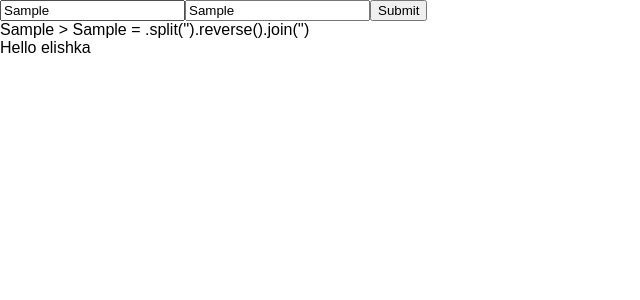
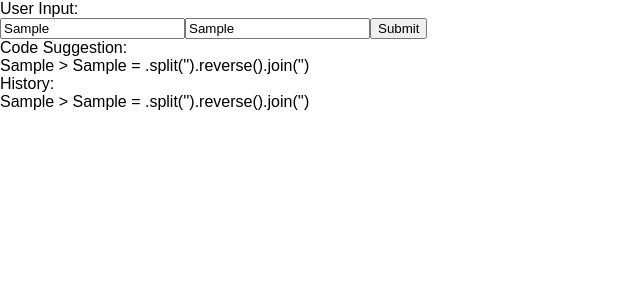
Before and after one commit to laythq/Array-Of-Sunshine, a React (Create React App) app: page / in a window 1280 px wide. Both pictures are taken after typing "Sample", "Sample" into the empty fields and a click on the input "Submit". Shown: the top 300 px of the page, without its empty margins (0-640 px from the left). Built offline with nearby package versions, Linux system fonts and the light colour scheme.

Commit message:
VIEW Add history which prints code suggestions in reverse

```diff
--- a/src/App.jsx
+++ b/src/App.jsx
@@ -1,19 +1,32 @@
 import React, { Component } from 'react';
 import {change} from './placeholder_model_EF';
 
-// playing with creating a history, ignore for now
 class History extends React.Component {
   constructor(props) {
     super(props);
+    this.state = {
+      history: props.suggestions
+    }
   }
 
   render(){
+    const list = this.listHistory()
     return(
-      <div>Hello {this.props.name}</div>
+      <div>{list}</div>
     )
   }
+
+  listHistory() {
+    const items = this.state.history.reverse()
+    const listItems = items.map((item, index) =>
+      <div key={index}>
+        {item}
+      </div>
+    )
+    return listItems
+  }
+
 }
-// -----------------------------------------------
 
 function CodeSuggestion(props) {
   return (
@@ -27,7 +40,8 @@ class InputForm extends React.Component {
     this.state = {
       input: 'input',
       output: 'output',
-      code: 'code'
+      code: 'code',
+      suggestions: []
     };
 
     this.handleChange = this.handleChange.bind(this);
@@ -43,11 +57,17 @@ class InputForm extends React.Component {
   }
 
   handleSubmit(event) {
-    const code = change(this.state.input, this.state.output)
+    event.preventDefault();
+    let code = change(this.state.input, this.state.output)
     this.setState({
       code: code
     })
-    event.preventDefault();
+    this.storeSuggestion(code);
+  }
+
+  storeSuggestion(code) {
+    let suggestion = <div>{this.state.input} > {this.state.output} = {code}</div>
+    this.state.suggestions.push(suggestion)
   }
 
   renderCodeSuggestion() {
@@ -60,24 +80,24 @@ class InputForm extends React.Component {
     )
   }
 
-  // playing with creating a history, ignore for now
   renderHistory(){
     return (
-      <History name="elishka" />
+      <History suggestions={this.state.suggestions} />
     )
   }
-  // -----------------------------------------------
 
   render() {
     return (
       <div>
+        User Input:
         <form onSubmit={this.handleSubmit}>
           <input name="input" type="text" onChange={this.handleChange} />
           <input name="output" type="text" onChange={this.handleChange} />
           <input type="submit" value="Submit" />
         </form>
+        Code Suggestion:
         {this.renderCodeSuggestion()}
-        {/* playing with creating a history, ignore for now */}
+        History:
         {this.renderHistory()}
       </div>
     );
```
